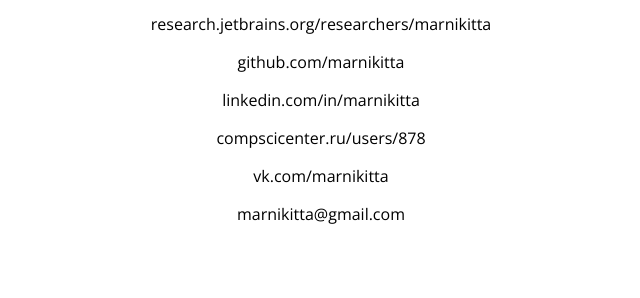
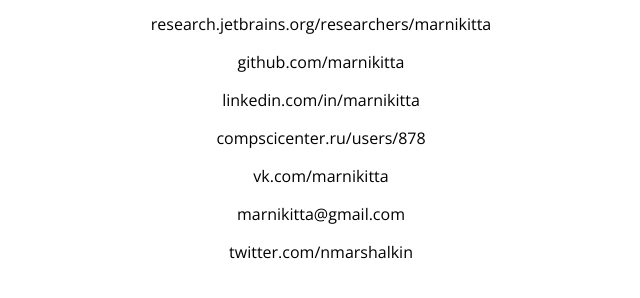
Before and after one commit to marnikitta/marnikitta.github.io, a plain HTML site: page index.html in a window 1280 px wide. Shown: the part 228-526 px from the top of the page, without its empty margins (319-959 px from the left). Drawn offline with nearby package versions, Linux system fonts and the light colour scheme.

Commit message:
Update index.html

```diff
--- a/index.html
+++ b/index.html
@@ -60,6 +60,7 @@
         <li><a href="https://compscicenter.ru/users/878/">compscicenter.ru/users/878</a></li>
         <li><a href="https://vk.com/marnikitta">vk.com/marnikitta</a></li>
         <li><a href="mailto:marnikitta@gmail.com">marnikitta@gmail.com</a></li>
+        <li><a href="https://twitter.com/NMarshalkin">twitter.com/nmarshalkin</a></li>
     </ul>
 </div>
 </body>
```
